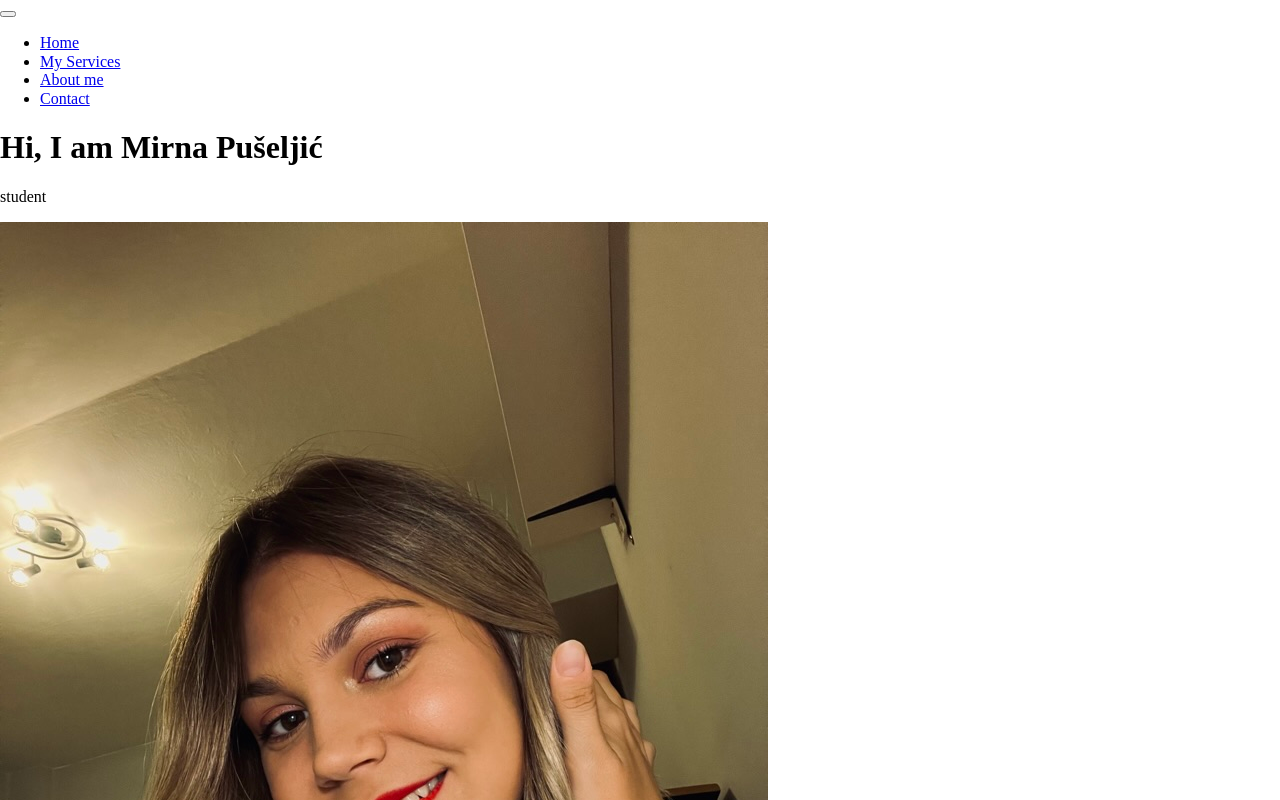
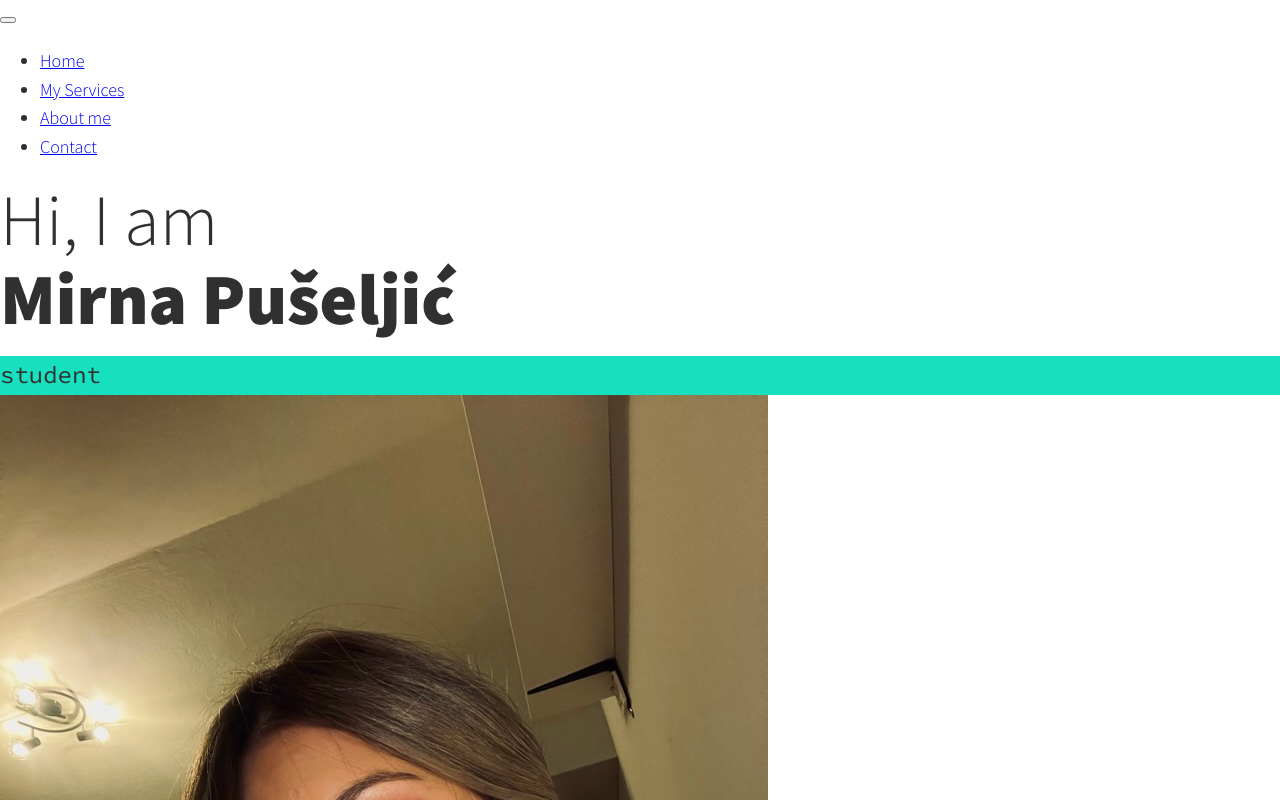
Before and after one commit to mpuseljic/portfolio, a plain HTML site: page index.html in a window 1280 px wide. Shown: the top 800 px of the page. Drawn offline with nearby package versions, Linux system fonts and the light colour scheme.

Commit message:
styling the titles and subtitles

```diff
--- /dev/null
+++ b/css/style.css
@@ -0,0 +1,86 @@
+*,
+*::before,
+*::after{
+    box-sizing: border-box;
+}
+
+:root{
+    --ff-primary:'Source Sans Pro', sans-serif ;
+    --ff-secondary: 'Source Code Pro', monospace;
+
+    --fw-reg: 300;
+    --fw-bold: 900;
+
+    --clr-light: #fff;
+    --clr-dark: #303030;
+    --clr-accent: #16e0bd;
+
+    --fs-h1: 3rem;
+    --fs-h2: 2.25rem;
+    --fs-h3: 1.25rem;
+    --fs-body: 1rem;
+}
+
+@media(min-width: 800px){
+    :root{
+        --fs-h1: 4.5rem;
+        --fs-h2: 3.75rem;
+        --fs-h3: 1.5rem;
+        --fs-body: 1.125rem;
+    }
+}
+
+/* General styles */
+
+body{
+    background: var(--clr-light);
+    color: var(--clr-dark);
+    margin: 0;
+    font-family: var(--ff-primary);
+    font-size: var(--fs-body);
+    line-height: 1.6;
+}
+
+img{
+    display: block;
+    max-width: 100%;
+}
+
+strong{
+    font-weight: var(--fw-bold);
+}
+
+h1,
+h2,
+h3{
+    line-height: 1.1;
+    margin: 0;
+}
+
+h1{ font-size: var(--fs-h1);}
+h2{ font-size: var(--fs-h2);}
+h3{ font-size: var(--fs-h3);}
+
+.section__title {
+    margin-bottom: .25em;
+}
+
+.section__title--intro{
+    font-weight: var(--fw-reg);
+}
+
+.section__title--intro strong{
+    display: block;
+}
+
+.section__subtitle{
+    margin:0;
+    font-size: var(--fs-h3);
+
+}
+
+.section__subtitle--intro,
+.section__subtitle--about{
+    background: var(--clr-accent);
+    font-family: var(--ff-secondary);
+}
--- a/index.html
+++ b/index.html
@@ -6,6 +6,10 @@
         <title>Mirna Portfolio Website</title>
         <link rel="stylesheet" href="https://cdnjs.cloudflare.com/ajax/libs/normalize/7.0.0/normalize.min.css">
         <link rel="stylesheet" href="https://cdnjs.cloudflare.com/ajax/libs/font-awesome/5.11.2/css/all.css" integrity="sha256-46qynGAkLSFpVbEBog43gvNhfrOj+BmwXdxFgVK/Kvc=" crossorigin="anonymous" />
+
+        <link href="https://fonts.googleapis.com/css?family=Source+Code+Pro:400,900|Source+Sans+Pro:300,900&display=swap" rel="stylesheet">
+
+        <link rel="stylesheet" href="css/style.css">
 
     </head>
     <body>
```
